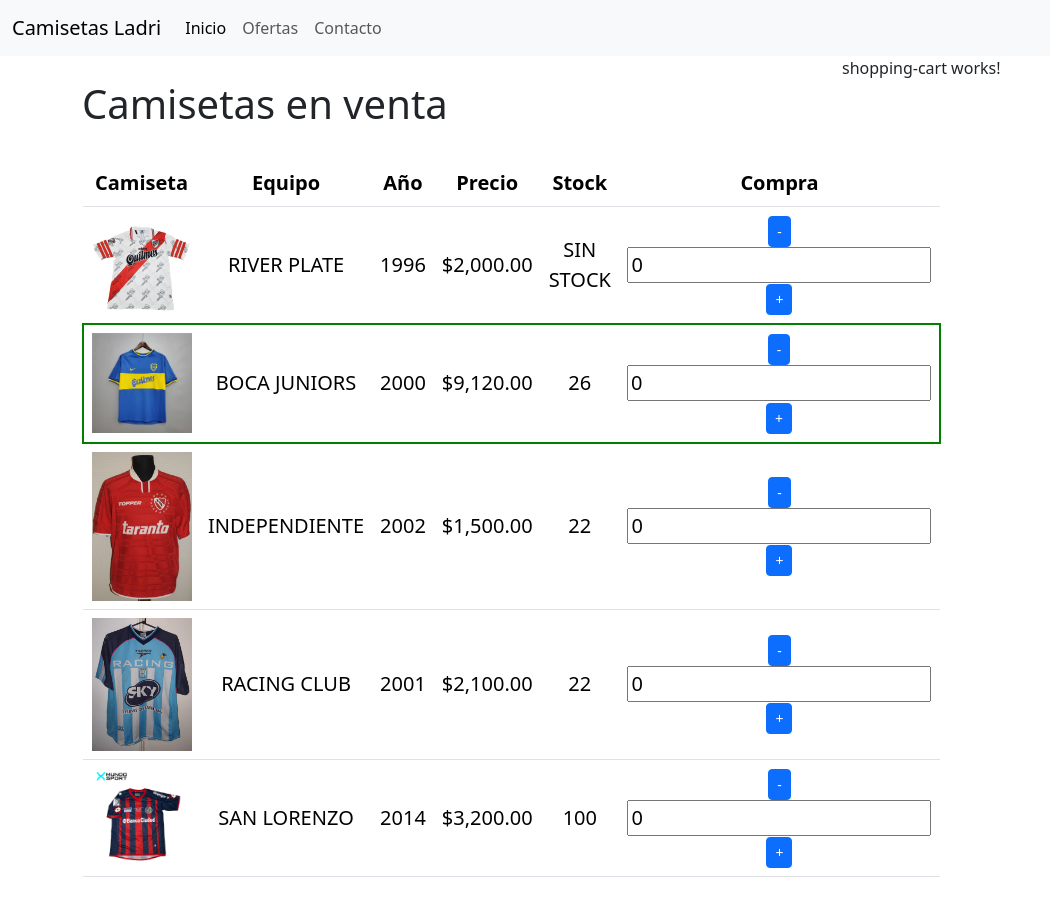
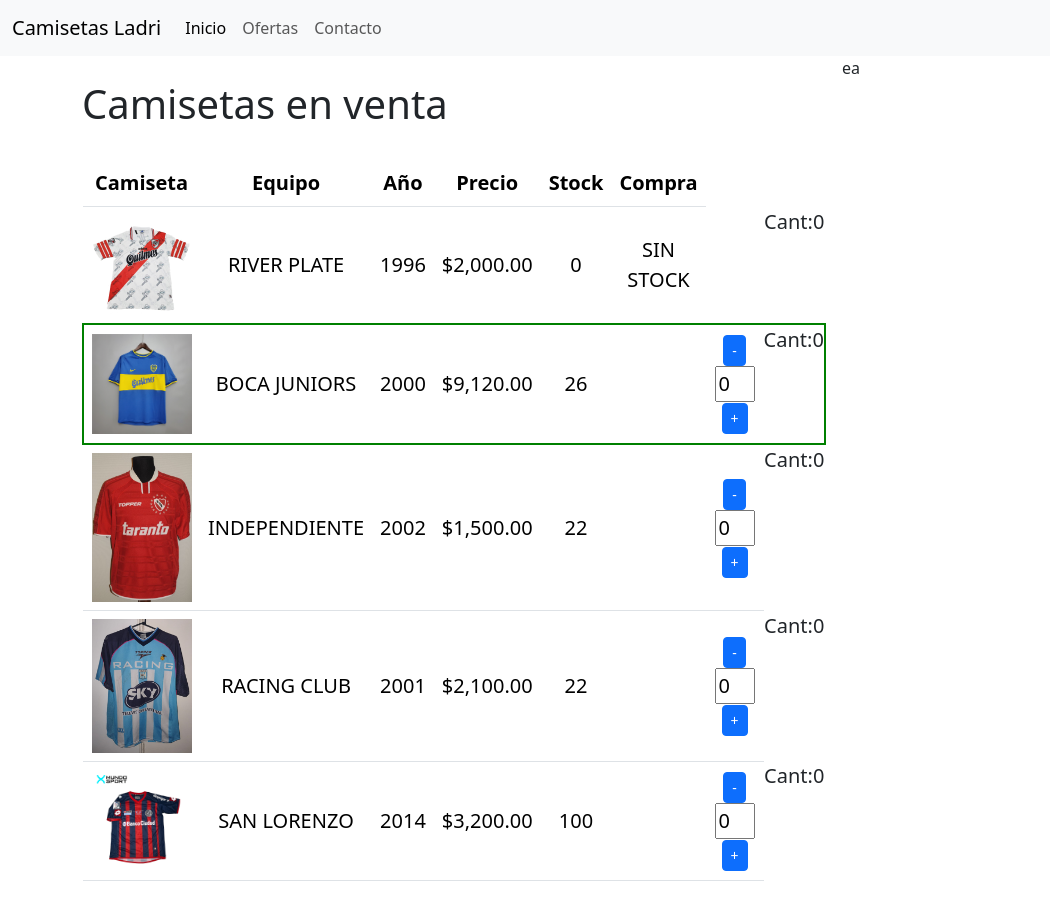
Before and after one commit to Kino2/Angular2024, an Angular app in the folder brewery/: page /camisetas in a window 1280 px wide. Shown: the whole page, without its empty margins (0-1050 px from the left). Built offline with nearby package versions, Linux system fonts and the light colour scheme.

Commit message:
Comunicación entre componentes

```diff
--- a/brewery/src/app/app.module.ts
+++ b/brewery/src/app/app.module.ts
@@ -8,6 +8,7 @@
 import { FormsModule } from '@angular/forms';
 import { BreweryTShirtsComponent } from './brewery-t-shirts/brewery-t-shirts.component';
 import { BreweryAboutComponent } from './brewery-about/brewery-about.component';
+import { InputIntegerComponent } from './input-integer/input-integer.component';
 
 @NgModule({
   declarations: [
@@ -15,7 +16,8 @@
     TShirtListComponent,
     ShoppingCartComponent,
     BreweryTShirtsComponent,
-    BreweryAboutComponent
+    BreweryAboutComponent,
+    InputIntegerComponent
   ],
   imports: [
     BrowserModule,
--- /dev/null
+++ b/brewery/src/app/input-integer/input-integer.component.css
@@ -0,0 +1,3 @@
+input{
+    max-width: 40px;
+}
--- /dev/null
+++ b/brewery/src/app/input-integer/input-integer.component.html
@@ -0,0 +1,4 @@
+<td><button class="btn btn-primary btn-sm" (click)="downQuantity()">-</button>
+    <input type="text" [(ngModel)] ="quantity" (keyup)="changeQuantity($event)">
+    <button class="btn btn-primary btn-sm" (click)="upQuantity()">+</button>
+</td>
--- /dev/null
+++ b/brewery/src/app/input-integer/input-integer.component.ts
@@ -0,0 +1,32 @@
+import { Component, EventEmitter, Input, Output } from '@angular/core';
+import { Tshirt } from '../t-shirt-list/t-shirt';
+
+@Component({
+  selector: 'app-input-integer',
+  templateUrl: './input-integer.component.html',
+  styleUrl: './input-integer.component.css'
+})
+export class InputIntegerComponent {
+  @Input() quantity!: number;
+  @Input() max!: number;
+  @Output() quantityChange: EventEmitter<number> = new EventEmitter<number>();
+  @Output() maxReached: EventEmitter<string> = new EventEmitter<string>();
+  upQuantity(): void {
+    if (this.quantity < this.max) {
+      this.quantity++;
+      this.quantityChange.emit(this.quantity);
+    } else {
+      this.maxReached.emit("Se alcanzó el límite");
+    }
+  }
+
+  downQuantity(): void {
+    if (this.quantity > 0) {
+      this.quantity--;
+      this.quantityChange.emit(this.quantity);
+    }
+  }
+  changeQuantity(event: KeyboardEvent): void {
+    this.quantityChange.emit(this.quantity);
+  }
+}
--- a/brewery/src/app/shopping-cart/shopping-cart.component.html
+++ b/brewery/src/app/shopping-cart/shopping-cart.component.html
@@ -1 +1 @@
-<p>shopping-cart works!</p>
+<p>ea</p>
--- a/brewery/src/app/t-shirt-list/t-shirt-list.component.html
+++ b/brewery/src/app/t-shirt-list/t-shirt-list.component.html
@@ -13,26 +13,15 @@
         </tr>
     </thead>
     <tbody>
-        @for(tshirt of tshirts; track tshirt.name){
-        <tr [ngClass]="{'clearance' : tshirt.clearance}">
+        <tr *ngFor="let tshirt of tshirts" [ngClass]="{'clearance' : tshirt.clearance}">
             <td><img [src]="tshirt.image" [alt]="tshirt.name"></td>
             <td>{{tshirt.name | uppercase}}</td>
             <td>{{tshirt.year}}</td>
             <td>{{tshirt.price | currency}}</td>
-            @if(tshirt.stock > 0){
             <td>{{tshirt.stock}}</td>
-            }@else {
-            <td>SIN STOCK</td>
-            }
-            <td><button class="btn btn-primary btn-sm" (click)="downQuantity(tshirt)">-</button>
-                <input type="text" [(ngModel)] ="tshirt.quantity" (keyup)="changeQuantity($event, tshirt)">
-                <button class="btn btn-primary btn-sm" (click)="upQuantity(tshirt)">+</button>
-            </td>
+            <td><span *ngIf="tshirt.stock == 0">SIN STOCK</span></td>
+            <td><app-input-integer [(quantity)]="tshirt.quantity" [max]="tshirt.stock"*ngIf="tshirt.stock" (maxReached)="maxReached($event)"></app-input-integer></td>
+            Cant:{{tshirt.quantity}}
         </tr>
-        } @empty {
-        <tr>
-            <td colspan="4">No hay camisetas para mostrar</td>
-        </tr>
-        }
     </tbody>
 </table>
--- a/brewery/src/app/t-shirt-list/t-shirt-list.component.ts
+++ b/brewery/src/app/t-shirt-list/t-shirt-list.component.ts
@@ -57,18 +57,7 @@
     }
   ];
 
-  upQuantity(tshirt: Tshirt): void {
-    if (tshirt.quantity < tshirt.stock) {
-      tshirt.quantity++;
-    }
+  maxReached(m: string) {
+    alert(m);
   }
-
-  downQuantity(tshirt: Tshirt): void {
-    if (tshirt.quantity > 0) {
-      tshirt.quantity--;
-    }
-  }
-  changeQuantity(event: KeyboardEvent, tshirt: Tshirt): void {
-
-    }
-  }
+}
```
Also changed, not shown: 2 other files (tests, documents, lock files or other folders).
